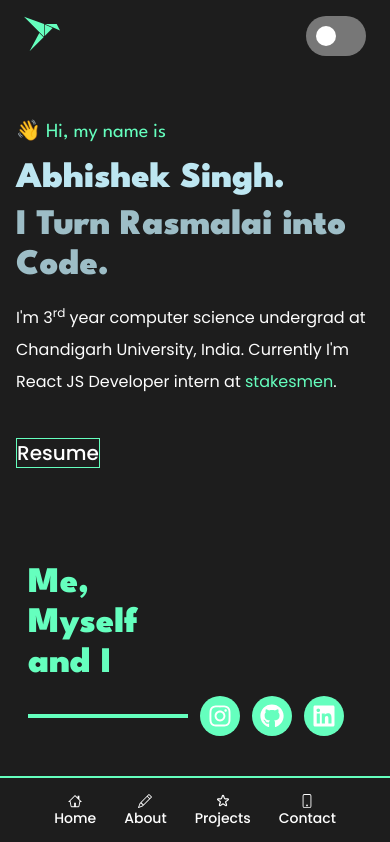
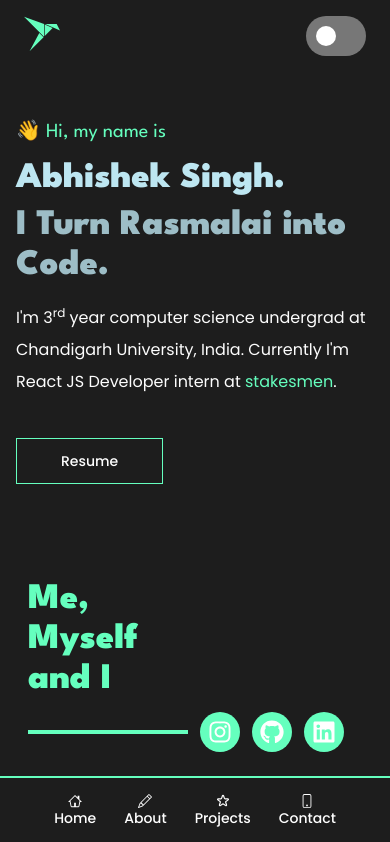
Before and after one commit to Abh1shekSingh/reactportfolio, a React (Create React App) app: page / in a window 390 px wide. Shown: the top 842 px of the page. Built offline with nearby package versions, Linux system fonts and the light colour scheme; the HTML template or start-up script is replaced by a standard one.

Commit message:
Call to action changed

```diff
--- a/src/components/Hero/Hero.js
+++ b/src/components/Hero/Hero.js
@@ -30,7 +30,7 @@ const Hero = () => {
 
         <a href='https://drive.google.com/file/d/1tqRMCQP1My5vcowOWVNSzGXqWOsSGRB1/view?usp=sharing' className='mt-6 bg-orange w-0'>
           <motion.button
-            className='transtition duration-300 bg-transparent hover:bg-green text-xl text-white font-poppin font-medium border border-green hover:border-transparent md:text-sm  md:px-11 md:py-3'
+            className='transtition duration-300 bg-transparent hover:bg-green text-white font-poppin font-medium border border-green hover:border-transparent md:text-sm px-11 py-3 text-sm md:px-11 md:py-3'
             initial = {{translateY:20, opacity:0}}
             animate = {{translateY:0, opacity:1}}
             transition = {{duration:0.1 , delay:1.7}}
```
